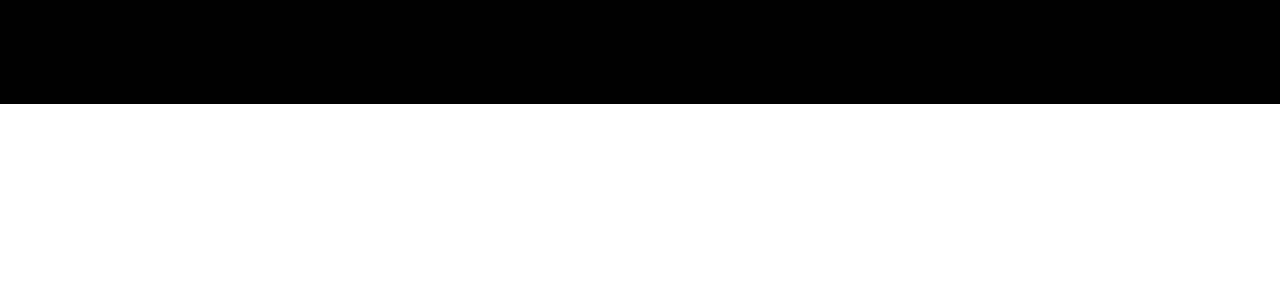
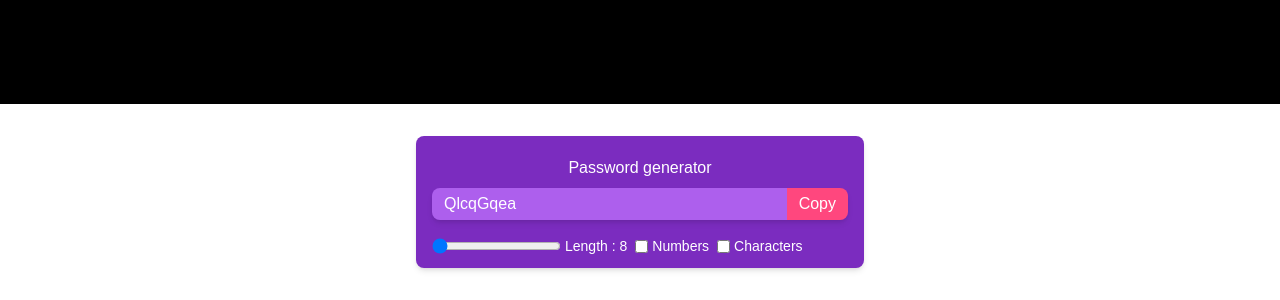
Before and after one commit to hit-man-shu/Code-with-React, a React (Create React App) app: page / in a window 1280 px wide. Shown: the part 1332-1632 px from the top of the page. Before the commit the page ends 1436 px from the top, so only its background shows below. Built offline with nearby package versions, Linux system fonts and the light colour scheme.

Commit message:
Add a Mini Project PasswordGenerator

```diff
--- a/src/App.jsx
+++ b/src/App.jsx
@@ -2,6 +2,7 @@ import React from "react";
 import BgChanger from "./components/BgChanger";
 import Counter from "./components/Counter";
 import Todo from "./components/Todo";
+import PasswordGenerator from "./components/PasswordGenerator";
 // import MyProp from "./components/MyProp";
 
 const App = () => {
@@ -29,6 +30,8 @@ const App = () => {
       {/* <MyProp obj={myObj} /> */}
 
       <BgChanger />
+
+      <PasswordGenerator />
     </>
   );
 };
--- a/src/components/BgChanger.jsx
+++ b/src/components/BgChanger.jsx
@@ -8,7 +8,7 @@ const BgChanger = () => {
       className="h-screen w-full duration-200 "
       style={{ backgroundColor: color }}
     >
-      <div className="fixed inset-x-0 bottom-12 flex flex-wrap justify-center px-2">
+      <div className="sticky inset-x-0  flex flex-wrap justify-center px-2 pt-8">
         <div className="flex flex-wrap justify-center gap-3 rounded-xl bg-white px-3 py-2 shadow-lg">
           <button
             className="rounded-full px-4 py-1 text-white shadow-lg outline-none"
--- /dev/null
+++ b/src/components/PasswordGenerator.jsx
@@ -0,0 +1,109 @@
+import React, { useCallback, useEffect, useRef, useState } from "react";
+
+const PasswordGenerator = () => {
+  const [length, setLength] = useState(8);
+  const [numberAllowed, setNumberAllowed] = useState(false);
+  const [charAllowed, setCharAllowed] = useState(false);
+  const [Password, setPassword] = useState("");
+  const [copyclick, SetCopyclick] = useState(false);
+
+  const passwordGenerator = useCallback(() => {
+    let pass = "";
+    let str = "ABCDEFGHIJKLMNOPQRSTUVWXYZabcdefghijklmnopqrstuvwxzy";
+
+    if (numberAllowed) {
+      str += "0123456789";
+    }
+
+    if (charAllowed) {
+      str += "!@#$%^&*()-_=+|{};:/?";
+    }
+
+    for (let i = 1; i <= length; i++) {
+      let char = Math.floor(Math.random() * str.length + 1);
+
+      pass += str.charAt(char);
+    }
+
+    setPassword(pass);
+    console.log(Password);
+  }, [length, numberAllowed, charAllowed, setPassword]);
+
+  useEffect(() => {
+    passwordGenerator();
+  }, [length, numberAllowed, charAllowed]);
+
+  //    Ref Hook
+  const passwordRefrence = useRef(null);
+
+  const copyPasswordToClikboard = () => {
+    passwordRefrence.current?.select();
+    window.navigator.clipboard.writeText(Password);
+    SetCopyclick((prev) => (prev = true));
+  };
+
+  return (
+    <>
+      <div className="mx-auto my-8 w-full max-w-md rounded-lg bg-[#7b2cbf] px-4 py-3 text-white shadow-md">
+        <h1 className="my-2 text-center text-white">Password generator</h1>
+        <div className="mb-4 flex overflow-hidden rounded-lg shadow-md">
+          <input
+            type="text"
+            value={Password}
+            className="w-full bg-[#ad5fed] px-3 py-1 outline-none"
+            placeholder="password"
+            readOnly
+            ref={passwordRefrence}
+          />
+
+          <button
+            className="shrink-0 bg-[#ff477e] px-3 py-0.5 text-white outline-none"
+            onClick={() => copyPasswordToClikboard()}
+          >
+            {copyclick ? "Copied" : "Copy"}
+          </button>
+        </div>
+
+        <div className="flex gap-x-2 text-sm">
+          <div className="flex items-center gap-x-1">
+            <input
+              type="range"
+              min={8}
+              max={20}
+              value={length}
+              className="cursor-pointer"
+              onChange={(e) => (setLength(e.target.value), SetCopyclick(false))}
+            />
+            <label>Length : {length}</label>
+          </div>
+
+          <div className="flex items-center gap-x-1">
+            <input
+              type="checkbox"
+              defaultChecked={numberAllowed}
+              id="numberInput"
+              onChange={() => (
+                setNumberAllowed((prev) => !prev), SetCopyclick(false)
+              )}
+            />
+            <label htmlFor="numberInput">Numbers</label>
+          </div>
+
+          <div className="flex items-center gap-x-1">
+            <input
+              type="checkbox"
+              defaultChecked={charAllowed}
+              id="characterInput"
+              onChange={() => (
+                setCharAllowed((prev) => !prev), SetCopyclick(false)
+              )}
+            />
+            <label htmlFor="characterInput">Characters</label>
+          </div>
+        </div>
+      </div>
+    </>
+  );
+};
+
+export default PasswordGenerator;
--- a/src/components/Todo.jsx
+++ b/src/components/Todo.jsx
@@ -5,6 +5,8 @@ const Todo = () => {
   const [item, setItem] = useState([]);
   const [toogleSubmit, setToogleSubmit] = useState(true);
   const [ediistItem, setEdiistItem] = useState(null);
+
+
 
   const addItem = () => {
     if (!data) {
```
Also changed, not shown: src/components/Counter.jsx (+9 -3 lines).
